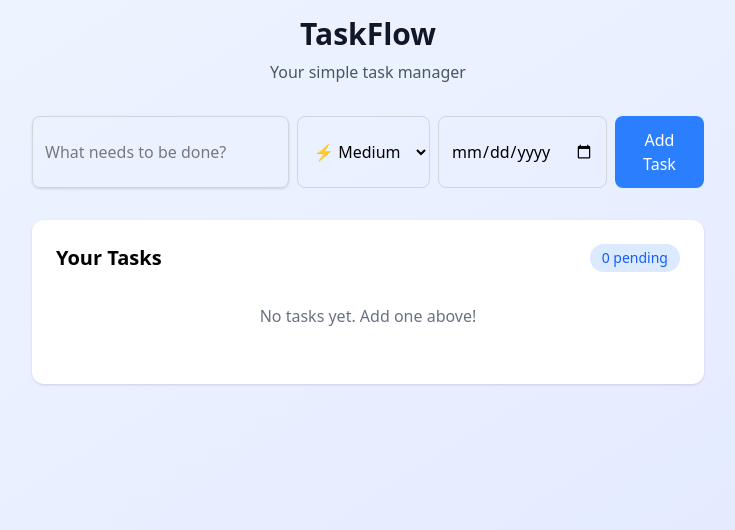
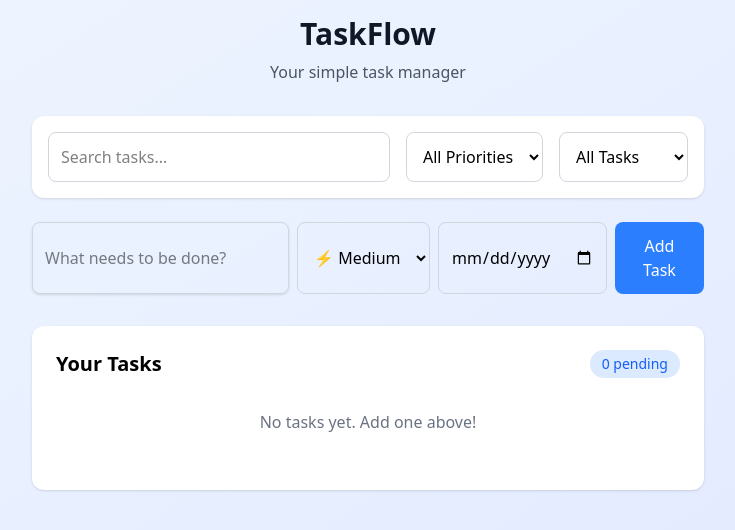
Before and after one commit to argjendab/taskflow, a Next.js app: page /dashboard in a window 1280 px wide. Shown: the top 530 px of the page, without its empty margins (272-1007 px from the left). Built offline with nearby package versions, Linux system fonts and the light colour scheme.

Commit message:
feat: add advanced search and filtering

```diff
--- a/app/dashboard/page.tsx
+++ b/app/dashboard/page.tsx
@@ -16,6 +16,9 @@ export default function Dashboard() {
     const [newTask, setNewTask] = useState('');
     const [priority, setPriority] = useState<'low' | 'medium' | 'high'>('medium');
     const [dueDate, setDueDate] = useState('');
+    const [searchTerm, setSearchTerm] = useState('');
+    const [filterPriority, setFilterPriority] = useState<'all' | 'low' | 'medium' | 'high'>('all');
+    const [filterCompletion, setFilterCompletion] = useState<'all' | 'completed' | 'pending'>('all');
 
     //load tasks from localstorage when component mounts
     useEffect(()=>{
@@ -63,7 +66,7 @@ export default function Dashboard() {
             case 'high': return 'bg-red-100 text-red-800 border-red-200';
             case 'medium': return 'bg-yellow-100 text-yellow-800 border-yellow-200';
             case 'low': return 'bg-green-100 text-green-800 border-green-200';
-            default: return 'bg-bray-100 text-gray-800';
+            default: return 'bg-gray-100 text-gray-800';
         }
     };
 
@@ -82,6 +85,31 @@ export default function Dashboard() {
     return { text: new Date(dueDate).toLocaleDateString(), color: 'bg-gray-100 text-gray-800' };
     };
 
+    const sortedTasks = [...tasks].sort((a, b) => {
+        if(a.completed && !b.completed) return 1;
+        if(!a.completed && b.completed) return -1;
+
+        if(a.dueDate && b.dueDate){
+            return new Date(a.dueDate).getTime() - new Date(b.dueDate).getTime();
+        }
+        if(a.dueDate) return -1;
+        if (b.dueDate) return 1;
+
+        return 0;
+    })
+
+    const filteredTasks = sortedTasks.filter(task => {
+        const matchesSearch = task.text.toLowerCase().includes(searchTerm.toLowerCase());
+
+        const matchesPriority = filterPriority === 'all' ||  task.priority === filterPriority;
+
+        const matchesCompletion =
+        filterCompletion === 'all' ||
+        (filterCompletion === 'completed' && task.completed) ||
+        (filterCompletion === 'pending' && !task.completed);
+
+        return matchesSearch && matchesPriority && matchesCompletion;
+    });
 
     return (
         <div className="min-h-screen bg-gradient-to-br from-blue-50 to-indigo-100 p-4">
@@ -90,6 +118,57 @@ export default function Dashboard() {
                 <div className="text-center mb-8">
                     <h1 className="text-3xl font-bold text-gray-900 mb-2">TaskFlow</h1>
                     <p className="text-gray-600">Your simple task manager</p>
+                </div>
+
+                <div className="mb-6 bg-white p-4 rounded-xl shadow-sm">
+                    <div className="flex flex-col md:flex-row gap-4">
+                        <div className="flex-1">
+                        <input type="text"
+                        value={searchTerm}
+                        onChange={(e) => setSearchTerm(e.target.value)}
+                        placeholder="Search tasks..."
+                        className="w-full p-3 border border-gray-300 rounded-lg focus:outline-none  focus:ring-2 focus:ring-blue-500"
+                        />
+                        </div>
+
+                        <select value={filterPriority}
+                        onChange={(e) => setFilterPriority(e.target.value as any)}
+                        className="p-3 border border-gray-300 rounded-lg focus:outline-none focus:ring-2 focus:ring-blue-500"
+                        >
+                            <option value="all">All Priorities</option>
+                            <option value="high">🔥 High</option>
+                            <option value="medium">⚡ Medium</option>
+                            <option value="low">💤 Low</option>
+                        </select>
+
+                         <select
+            value={filterCompletion}
+            onChange={(e) => setFilterCompletion(e.target.value as any)}
+            className="p-3 border border-gray-300 rounded-lg focus:outline-none focus:ring-2 focus:ring-blue-500"
+        >
+            <option value="all">All Tasks</option>
+            <option value="pending">Pending</option>
+            <option value="completed">Completed</option>
+        </select>
+        {(searchTerm || filterPriority !== 'all' || filterCompletion !== 'all') && (
+            <button
+                onClick={() => {
+                    setSearchTerm('');
+                    setFilterPriority('all');
+                    setFilterCompletion('all');
+                }}
+                className="bg-gray-500 text-white px-4 py-3 rounded-lg hover:bg-gray-600 font-medium"
+            >
+                Clear
+            </button>
+        )}
+                    </div>
+                    {filteredTasks.length !== sortedTasks.length && (
+        <div className="mt-3 text-sm text-gray-600">
+            Showing {filteredTasks.length} of {sortedTasks.length} tasks
+            {searchTerm && ` matching "${searchTerm}"`}
+        </div>
+    )}
                 </div>
 
                 <form onSubmit={addTask} className="mb-8">
@@ -134,11 +213,11 @@ export default function Dashboard() {
                         </span>
                     </div>
 
-                    {tasks.length === 0 ? (
+                    {filteredTasks.length === 0 ? (
                         <p className="text-gray-500 text-center py-4">No tasks yet. Add one above!</p>
                     ) : (
                         <div className="space-y-3">
-                            {tasks.map(task => {
+                            {filteredTasks.map(task => {
                                 const dueStatus = getDueDateStatus(task.dueDate);
 
                                 return (
```
